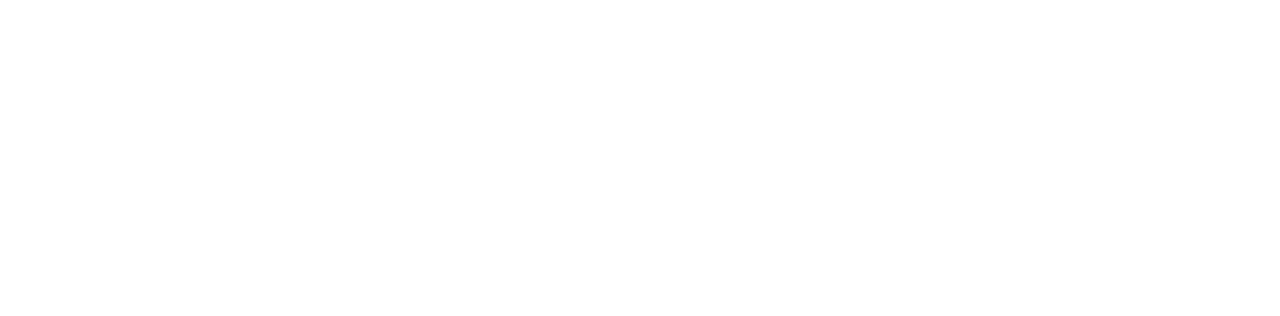
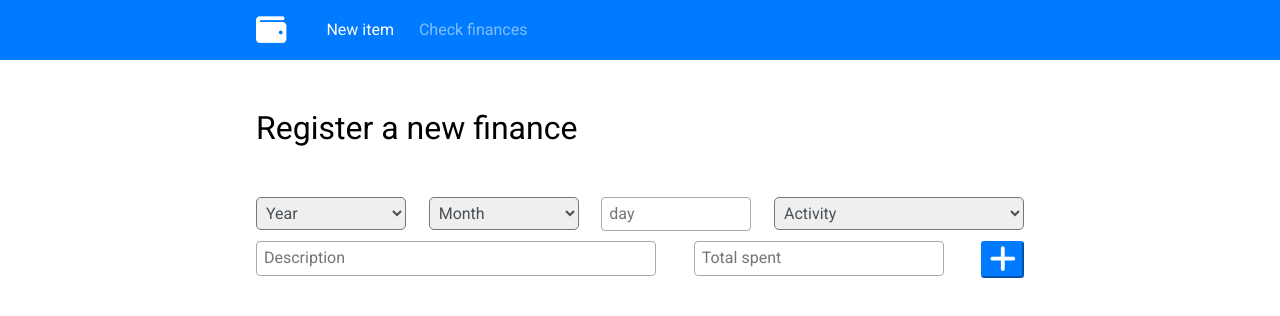
Before and after one commit to henriquetty/PersonalFinance, a plain HTML site: page index.html in a window 1280 px wide. Drawn offline with Linux system fonts and the light colour scheme.

Commit message:
finishing up index.html

```diff
--- a/css/style.css
+++ b/css/style.css
@@ -0,0 +1,133 @@
+@import url('https://fonts.googleapis.com/css?family=Roboto:400,700&display=swap');
+
+/* global */
+
+*{
+    font-size: 16px;
+    list-style-type: none;
+    text-decoration: none;
+    font-family: 'Roboto', sans-serif;
+    box-sizing: border-box;
+}
+
+/* header */
+
+header{
+    background-color: #007bff;
+}
+
+#header{
+    width: 60%;
+    margin: auto;
+    height: 60px;
+    display: flex;
+    flex-direction: row;
+    align-items: center;
+}
+
+#header ul{
+    display: flex;
+    flex-direction: row;
+}
+
+#header ul li{
+    margin-right: 25px;
+}
+
+#header ul li a {
+    font-size: 1em;
+}
+
+.fas{
+    font-size: 1.9em;
+    color: white;
+}
+
+a{
+    color: rgba(255, 255, 255, 0.500);
+}
+
+.current{
+    color: white;
+}
+
+/* main area */
+
+section{
+    width: 60%;
+    max-width: 60%;
+    margin: auto;
+}
+
+#top{
+    margin-top: 50px;
+    margin-bottom: 50px;
+}
+
+#top h1{
+    font-weight: 200;
+}
+
+/* selects */
+
+#topp{
+    display: flex;
+    flex-direction: row;
+    justify-content: space-between;
+    margin-bottom: 10px;
+}
+
+.year select, .month select{
+    width: 150px;
+    padding: 5px;
+    color: #495057;
+    border-radius: 5px;
+}
+
+.day input{
+    width: 150px;
+    padding: 7px;
+    border: 1px solid #a9a9a9;
+    border-radius: 4px;
+}
+
+.type select{
+    width: 250px;
+    padding: 5px;
+    color: #495057;
+    border-radius: 5px;
+}
+
+#bott{
+    display: flex;
+    justify-content: space-between;
+}
+
+.description input{
+    width: 400px;
+    padding: 7px;
+    border: 1px solid #a9a9a9;
+    border-radius: 4px;
+}
+
+.value input{
+    width: 250px;
+    padding: 7px;
+    border: 1px solid #a9a9a9;
+    border-radius: 4px;
+}
+
+.button button{
+    color: #fff;
+    background-color: #007bff;
+    border-color: #007bff;
+    font-weight: 400;
+    text-align: center;
+    cursor: pointer;
+    border-radius: 3px;
+}
+
+.button button:hover{
+    transition: 0.2s;
+    background-color: #056fe0;
+}
--- a/index.html
+++ b/index.html
@@ -4,12 +4,92 @@
         <meta charset="UTF-8">
         <meta name="viewport" content="width=device-width, initial-scale=1.0">
         <meta http-equiv="X-UA-Compatible" content="ie=edge">
-        <title>Document</title>
+        <title>Personal Finance - Home</title>
+        <script src="https://kit.fontawesome.com/4642c001f0.js" crossorigin="anonymous"></script>
         <link rel="stylesheet" href="./css/normalize.css">
         <link rel="stylesheet" href="./css/style.css">
     </head>
     <body>
-
+        <header>
+            <div id="header">
+                <div id="icon">
+                    <i class="fas fa-wallet"></i>
+                </div>
+                <ul>
+                    <li><a class="current" href="#">New item</a></li>
+                    <li><a href="finances.html">Check finances</a></li>
+                </ul>
+            </div>
+        </header>
+        <section>
+            <div id="main-area">
+                <div id="top">
+                    <h1>Register a new finance</h1>
+                </div>
+                <div id="add-finance">
+                    <div id="topp">
+                        <div class="year">
+                            <select name="addfinance" id="year">
+                                <option value="">Year</option>
+                                <option value="2018">2019</option>
+                                <option value="2018">2018</option>
+                                <option value="2018">2017</option>
+                                <option value="2018">2016</option>
+                                <option value="2018">2015</option>
+                                <option value="2018">2014</option>
+                                <option value="2018">2013</option>
+                            </select>
+                        </div>
+                        <div class="month">
+                            <select name="month" id="month">
+                                <option value="">Month</option>
+                                <option value="1">January</option>
+                                <option value="2">February</option>
+                                <option value="3">March</option>
+                                <option value="4">April</option>
+                                <option value="5">May</option>
+                                <option value="6">June</option>
+                                <option value="7">July</option>
+                                <option value="8">August</option>
+                                <option value="9">September</option>
+                                <option value="10">October</option>
+                                <option value="11">November</option>
+                                <option value="12">December</option>
+                            </select>
+                        </div>
+                        <div class="day">
+                            <input type="text" name="" id="day" placeholder="day">
+                        </div>
+                        <div class="type">
+                            <select id="type">
+                                <option>Activity</option>
+                                <option value="1">Food</option>
+                                <option value="2">Education</option>
+                                <option value="3">Health</option>
+                                <option value="4">Transportation</option>
+                                <option value="5">Vehicle</option>
+                                option value="6">Fun</option>
+                                <option value="7">Travel</option>
+                                <option value="8">Other</option>
+                            </select>
+                        </div>
+                    </div>
+                    <div id="bott">
+                        <div class="description">
+                            <input type="text" name="" id="description" placeholder="Description">
+                        </div>
+                        <div class="value">
+                            <input type="text" name="" id="value" placeholder="Total spent">
+                        </div>
+                        <div class="button">
+                            <button type="submit">
+                                <i class="fas fa-plus"></i>
+                            </button>
+                        </div>
+                    </div>
+                </div>
+            </div>
+        </section>
         <script src="./javascript/index.js"></script>
     </body>
 </html>
```
Also changed, not shown: finances.html (added, +26 -0 lines).
